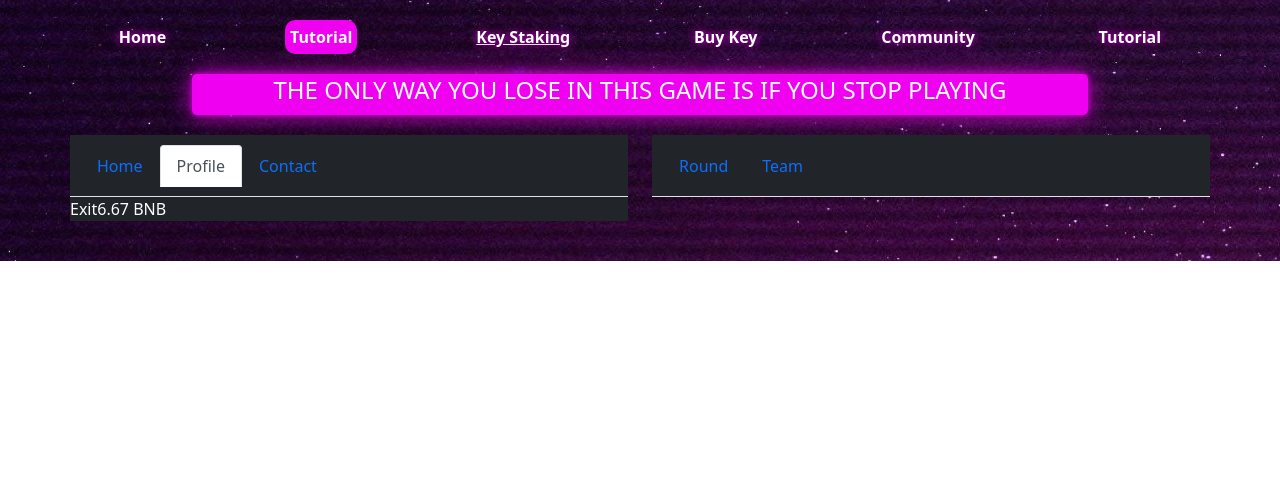
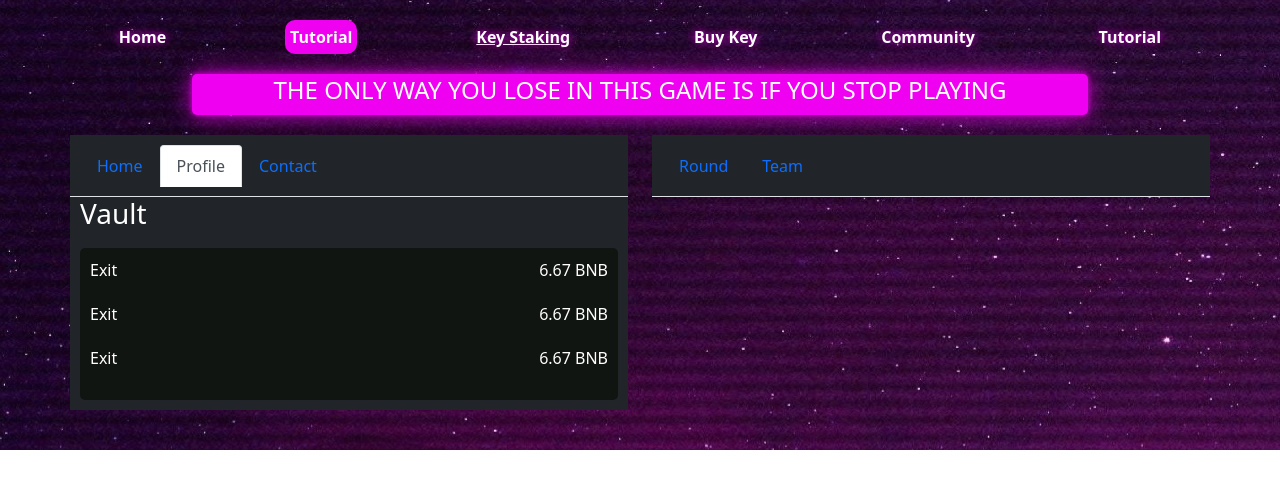
Before and after one commit to datrine/test_fomo, a Next.js app: page /fomo_body in a window 1280 px wide. Both pictures are taken after a click on the tab "Profile". Shown: the top 488 px of the page. Built offline with nearby package versions, Linux system fonts and the light colour scheme.

Commit message:
first commit

```diff
--- a/comps/serious/index.js
+++ b/comps/serious/index.js
@@ -2,14 +2,14 @@
 import { Divider, Grid } from "@mui/material";
 import { Container, Tabs, InputGroup, FormGroup, Tab, FormControl, Form, Row, Col, ButtonGroup, Button } from "react-bootstrap"
 import FomoShell from "./shell";
-import {FaKey,FaPiggyBank} from "react-icons/fa"
-import {SiBinance} from "react-icons/si"
+import { FaKey, FaPiggyBank } from "react-icons/fa"
+import { SiBinance } from "react-icons/si"
 
 let FomoIndex = () => {
     return <>
         <FomoShell>
-            <Container style={{padding:0}} >
-                <Container style={{padding:0}}>
+            <Container style={{ padding: 0 }} >
+                <Container style={{ padding: 0 }}>
                     <Row>
                         <Col md={6}>  <TabsOfMain /></Col>
                         <Col md={6}> <TabsOfRoundTeams /></Col>
@@ -42,9 +42,9 @@ let TabsOfMain = () => {
 
 let PurchaseTab = () => {
     return <><>
-        <div style={{ backgroundColor: "#212529", color: "white" ,paddingBottom:"50px"}}>
+        <div style={{ backgroundColor: "#212529", color: "white", paddingBottom: "50px" }}>
             <InputGroup className="mb-3">
-                <InputGroup.Text id="basic-addon1"><FaKey/></InputGroup.Text>
+                <InputGroup.Text id="basic-addon1"><FaKey /></InputGroup.Text>
                 <FormControl
                     placeholder=""
                     aria-label=""
@@ -55,18 +55,21 @@ let PurchaseTab = () => {
 
 
             <InputGroup>
-            <ButtonGroup size="lg" aria-label="Basic example" style={{display:"flex",flexGrow:"2"}} >
+                <ButtonGroup size="lg" aria-label="Basic example" style={{ display: "flex", flexGrow: "2" }} >
                     <Button variant="secondary">Left</Button>
                     <Button variant="secondary">Middle</Button>
                     <Button variant="secondary">Right</Button>
                 </ButtonGroup>
             </InputGroup>
-            <div style={{display:"flex",flexGrow:"2",
-            justifyContent:"space-between", marginTop:"50px"
+            <div style={{
+                display: "flex", flexGrow: "2",
+                justifyContent: "space-between", marginTop: "50px"
             }} >
-                <Button style={{width:"40%",backgroundColor:"#f000f0"}} ><SiBinance/> Send BNB</Button>
-                <Button style={{width:"40%",
-                backgroundColor:"transparent",borderColor:"#f000f0"}}><FaPiggyBank/> Use Vault</Button>
+                <Button style={{ width: "40%", backgroundColor: "#f000f0" }} ><SiBinance /> Send BNB</Button>
+                <Button style={{
+                    width: "40%",
+                    backgroundColor: "transparent", borderColor: "#f000f0"
+                }}><FaPiggyBank /> Use Vault</Button>
             </div>
             <ChooseTeam />
         </div>
@@ -75,16 +78,42 @@ let PurchaseTab = () => {
 
 let VaultTab = () => {
     return <>
+        <div >
+            <h3 style={{ paddingLeft: "10px", color: "white", backgroundColor: "#212529" }} >Vault</h3>
+
             <Tab.Container>
                 <VaultRow />
             </Tab.Container>
+        </div>
     </>
 }
 let VaultRow = () => {
-    return <>
-        <div style={{ backgroundColor: "#212529", color: "white" }}>
+    return <><div style={{ padding: '10px', }}>
+
+        <div style={{
+            padding: 10, backgroundColor: "#111511", color: "white",
+            borderRadius: "5px"
+        }}>
+
+            <div style={{
+                display: "flex", borderRadius: "5px", justifyContent: "space-between",marginBottom:"20px"
+            }}>
                 <span>Exit</span>
                 <span>6.67 BNB</span>
+            </div>
+            <div style={{
+                display: "flex", borderRadius: "5px", justifyContent: "space-between",marginBottom:"20px"
+            }}>
+                <span>Exit</span>
+                <span>6.67 BNB</span>
+            </div>
+            <div style={{
+                display: "flex", borderRadius: "5px", justifyContent: "space-between",marginBottom:"20px"
+            }}>
+                <span>Exit</span>
+                <span>6.67 BNB</span>
+            </div>
+        </div>
     </div>
     </>
 }
@@ -92,11 +121,11 @@ let VaultRow = () => {
 
 let ChooseTeam = () => {
     return <>
-        <div style={{ display: "flex",marginTop:"50px" }}>
+        <div style={{ display: "flex", marginTop: "50px" }}>
             <IconEmo />
 
             <IconEmo />
-            <Divider style={{backgroundColor:"white",borderColor:"white"}} orientation="vertical" />
+            <Divider style={{ backgroundColor: "white", borderColor: "white" }} orientation="vertical" />
             <IconEmo />
             <Divider />
             <IconEmo />
@@ -109,7 +138,7 @@ let IconEmo = () => {
         <div style={{
             display: "flex",
             flexDirection: "column", alignItems: "center",
-            height: "200px",borderRight:"2px solid #696969",marginRight:"10px"
+            height: "200px", borderRight: "2px solid #696969", marginRight: "10px"
         }} >
             <img src="./whale.png" />
             <h3>Snake</h3>
@@ -126,7 +155,7 @@ let TabsOfRoundTeams = () => {
         style={{ Color: "white", backgroundColor: "#212529", padding: 10 }} >
         <Tab eventKey="round" title="Round"
             style={{ Color: "white", backgroundColor: "#212529", padding: 10 }} >
-            <div><RoundTab/></div>
+            <div><RoundTab /></div>
         </Tab>
         <Tab eventKey="team" title="Team" style={{ Color: "white" }}>
             <div><Tiles /></div>
@@ -156,8 +185,8 @@ let Tile = () => {
     </>
 }
 
-let RoundTab=()=>{
-    return<>
+let RoundTab = () => {
+    return <>
         <div style={{ backgroundColor: "#212529", color: "white", padding: "20px" }}>
             <div>
                 <h4>Round #0</h4>
```
Lines whose indentation alone changed are shown as unchanged.
